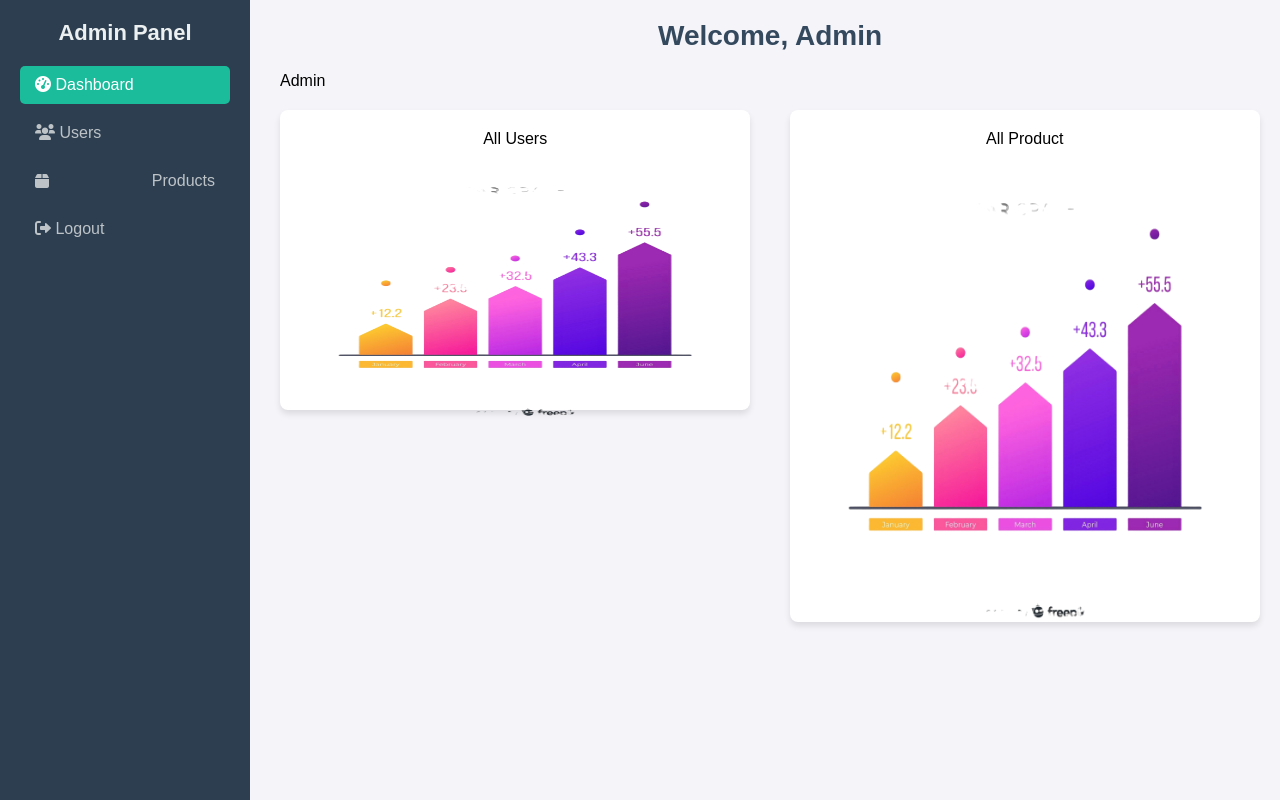
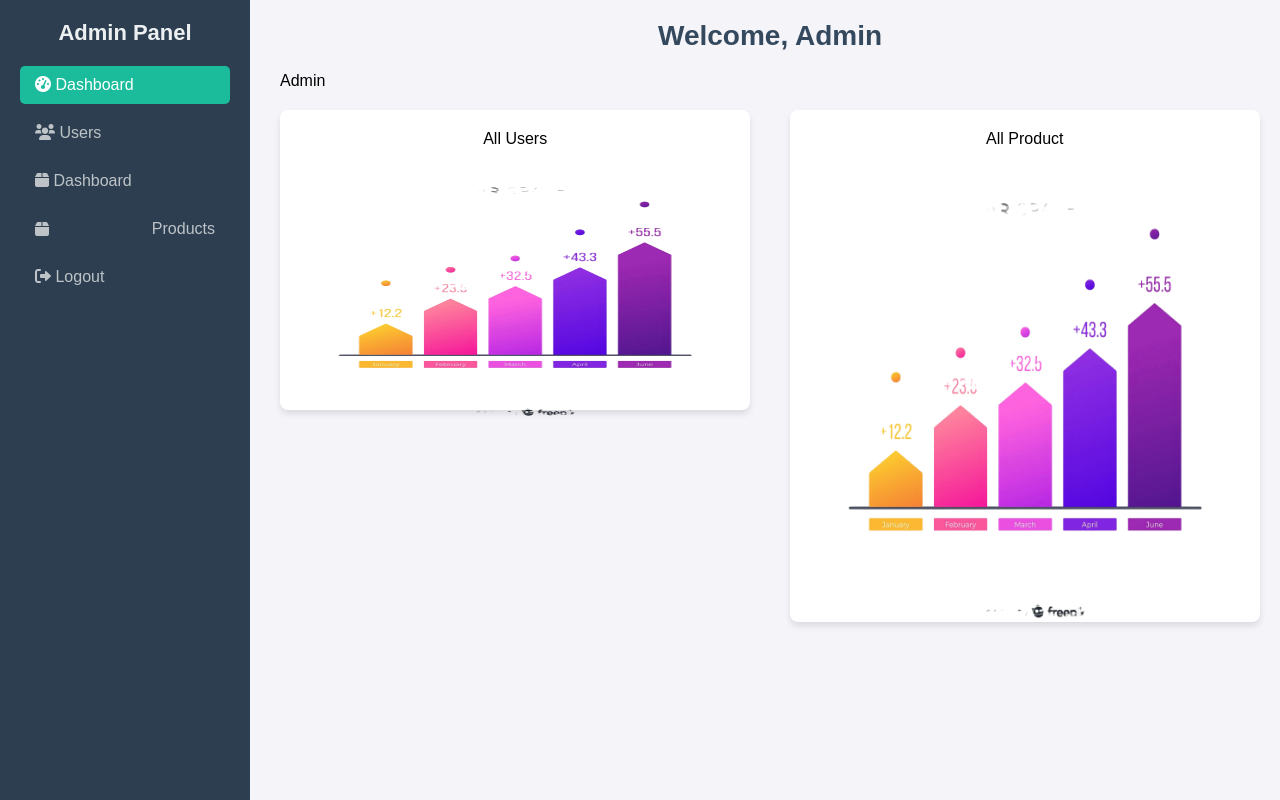
Before and after one commit to shrikant099/diployeNeon, a website: page admin-dashboard.html in a window 1280 px wide. Drawn offline with Linux system fonts and the light colour scheme; no server answers.

Commit message:
add dashboard tag

```diff
--- a/admin-dashboard.html
+++ b/admin-dashboard.html
@@ -274,6 +274,7 @@ body {
 
         <a href="./admin-dashboard.html" class="active"><i class="fas fa-tachometer-alt"></i> Dashboard</a>
         <a href="./admin-see-users.html"><i class="fas fa-users"></i> Users</a>
+        <a href="./index.html"><i class="fas fa-box"></i> Dashboard</a>
         <div class="dropdown">
             <a href=""><i class="fas fa-box"></i> Products</a>
             <div class="dropdown-content">
--- a/api/card-add-product.api.js
+++ b/api/card-add-product.api.js
@@ -525,6 +525,8 @@ document.addEventListener('DOMContentLoaded', async () => {
             const outdoorCommercial = document.querySelector('#outdoorAndCommercial');
             if (product.category === "Outdoor & Commercial") {
                 const imagePath = `/uploads/${product.productImage}`;
+                console.log("image path",imagePath);
+
                 const productCard = document.createElement('div');
                 productCard.classList.add('product-card');
                 productCard.innerHTML = `
```
Also changed, not shown: admin-product-add.html (+1 -0 lines), admin-product-edit.html (+1 -0 lines), admin-products.html (+1 -0 lines), 1 other file.
